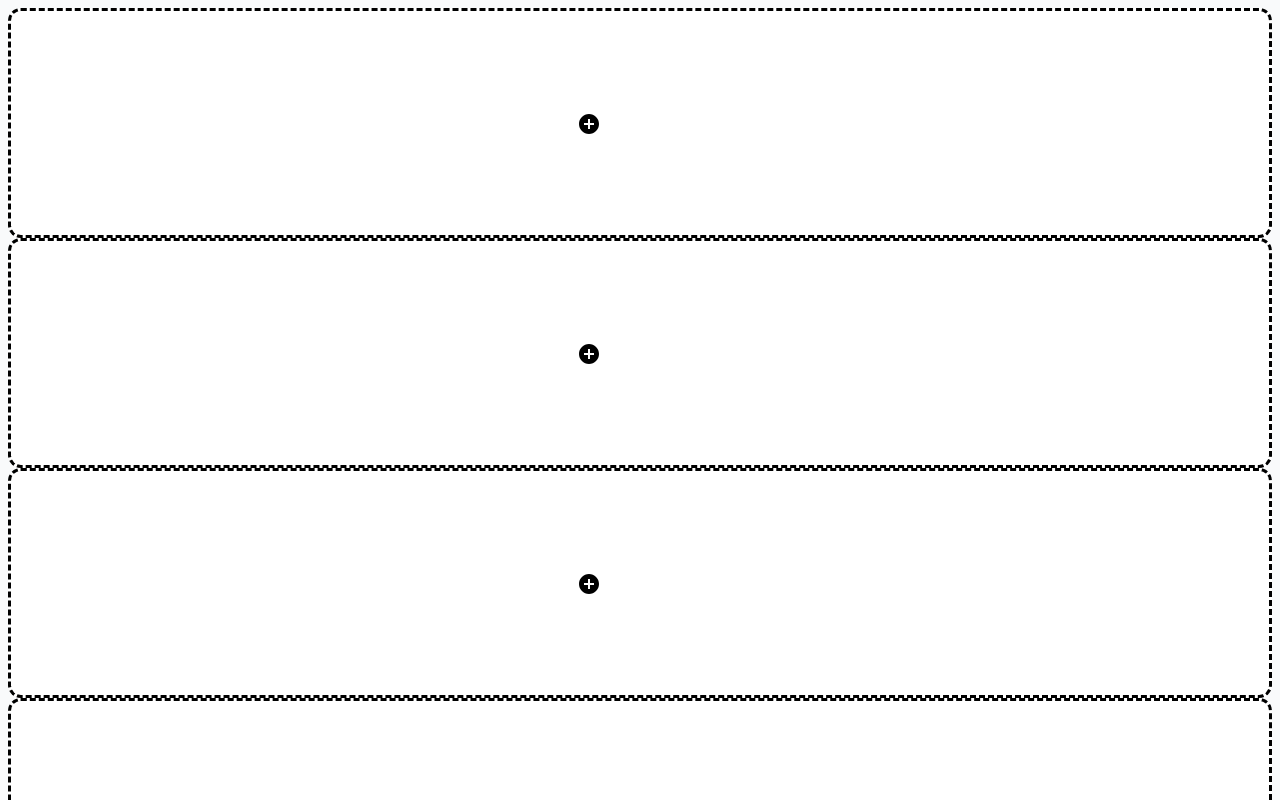
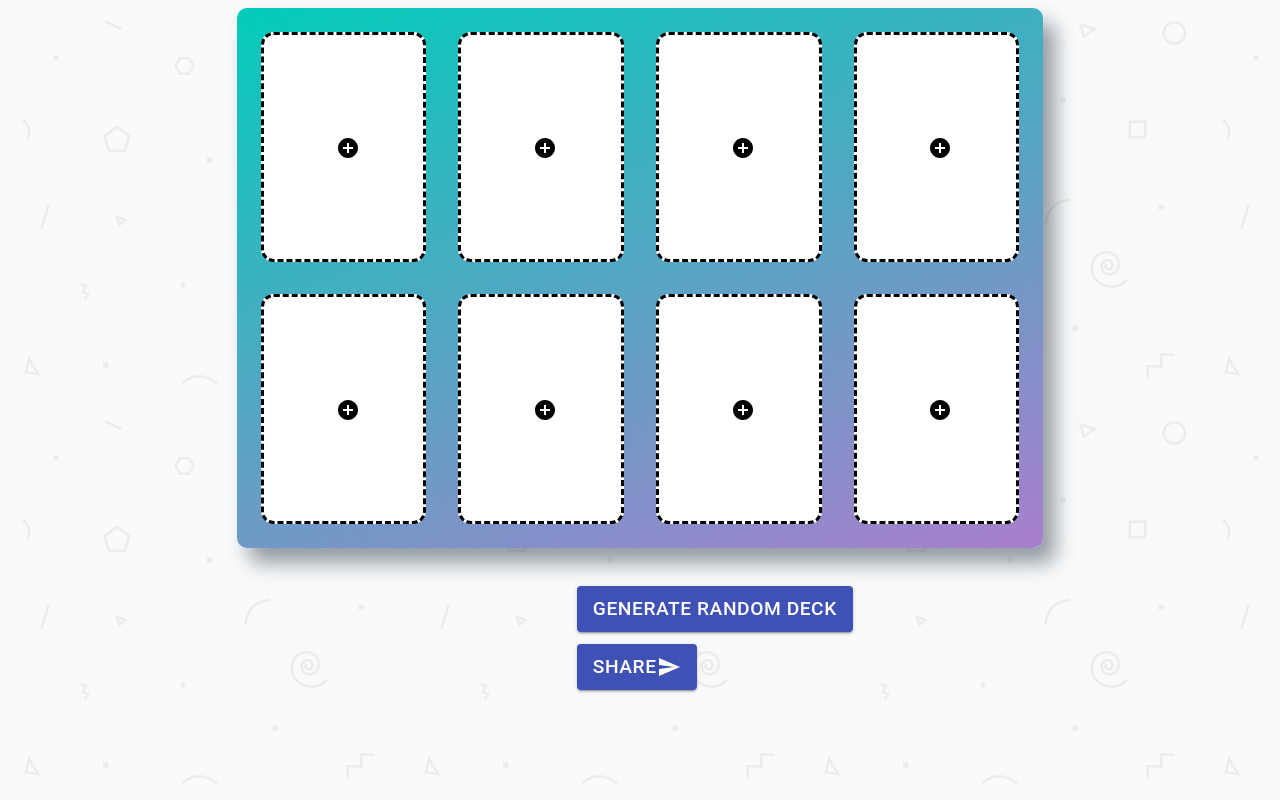
Before and after one commit to MuhammadJamaluddin/clash-royale, a React app: page / in a window 1280 px wide. Shown: the top 800 px of the page. Built offline with nearby package versions, Linux system fonts and the light colour scheme; no server answers.

Commit message:
Add styles

```diff
--- a/public/css/app.css
+++ b/public/css/app.css
@@ -19,7 +19,7 @@ body {
  * Styles for the deck of cards
  */
 
-#deck {
+#mainDeck {
   display: grid;
   grid-template-columns: repeat(4, 1fr);
   grid-gap: 2em;
@@ -31,6 +31,14 @@ body {
   padding: 1.5em;
   border-radius: 10px;
   box-shadow: 12px 15px 20px 0 rgba(46, 61, 73, 0.5);
+}
+
+#modalDeck {
+  display: grid;
+  grid-template-columns: repeat(6, 1fr);
+  grid-gap: 2em;
+  place-items: center/center;
+  place-content: space-evenly/space-evenly;
 }
 
 img {
```
